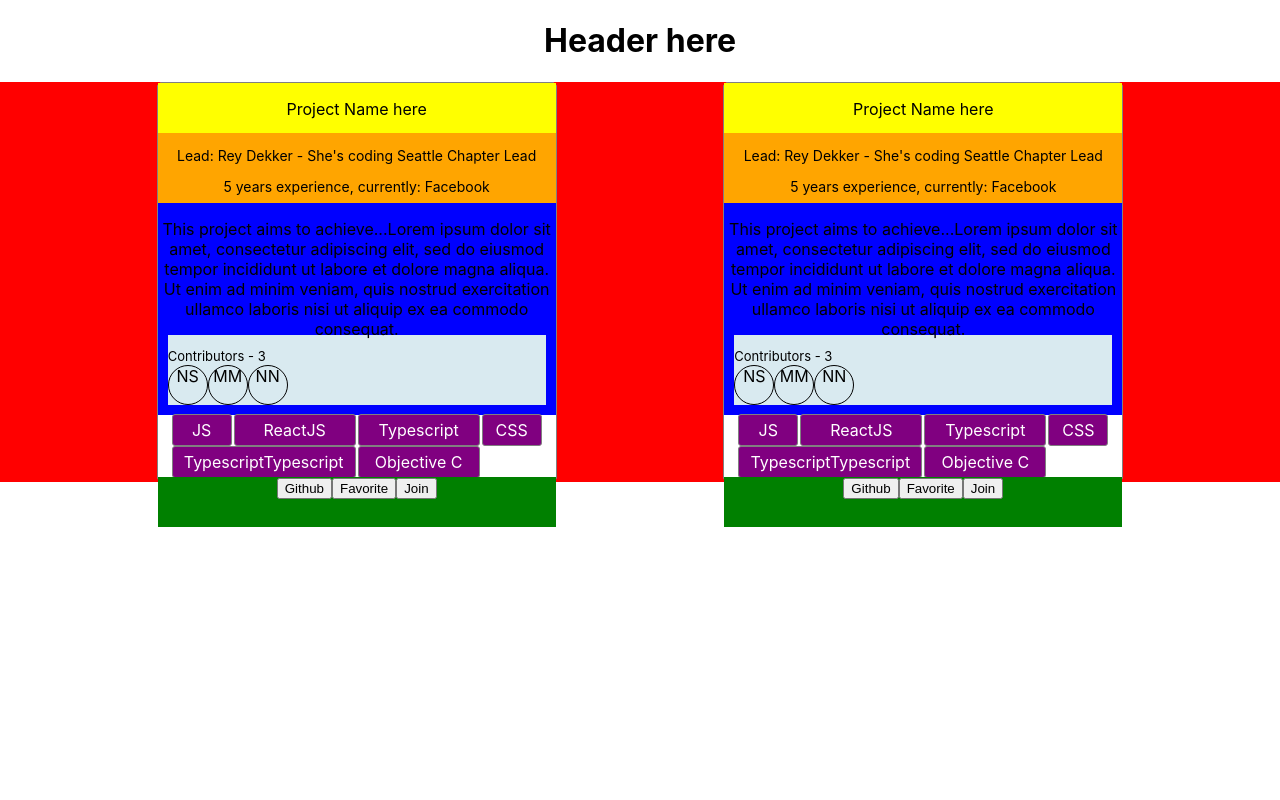
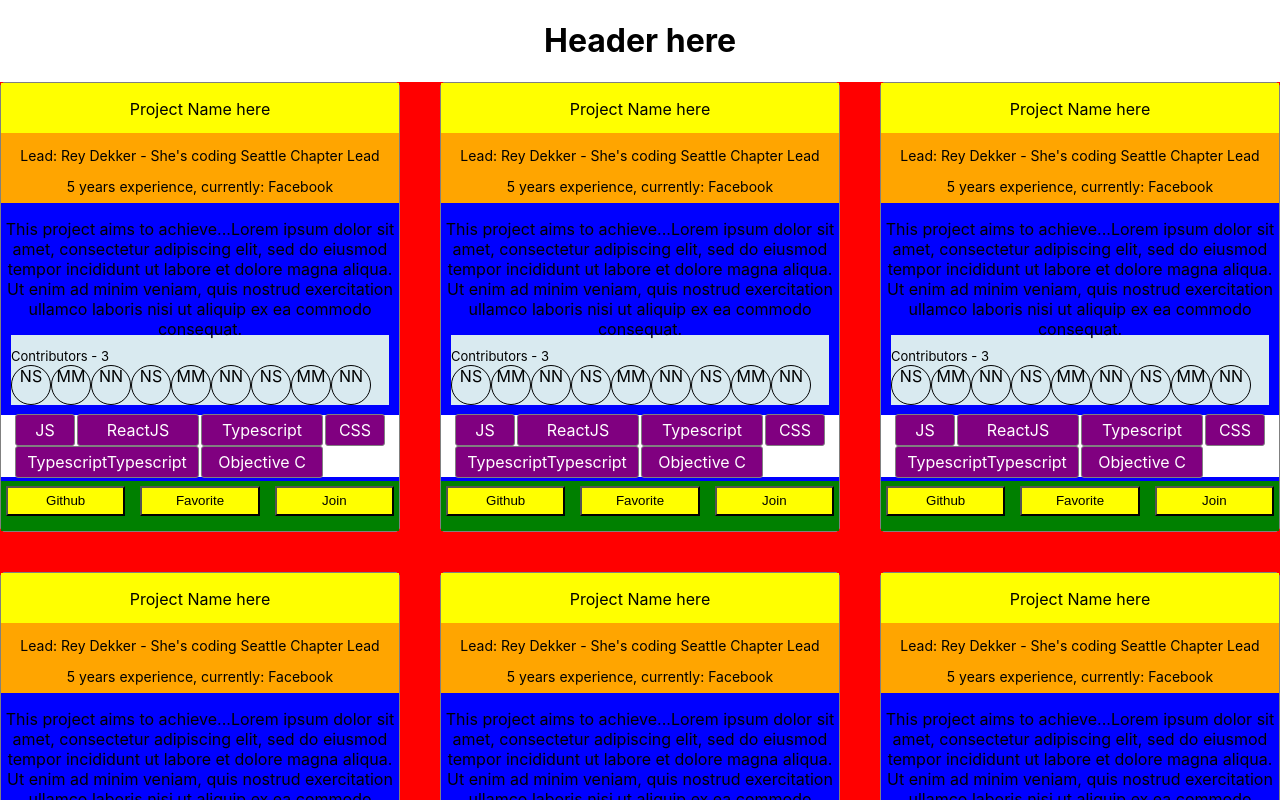
Before and after one commit to coding-allies/projects-platform-frontend, a React (Create React App) app: page / in a window 1280 px wide. Shown: the top 800 px of the page. Built offline with nearby package versions, Linux system fonts and the light colour scheme.

Commit message:
Card button layout

```diff
--- a/src/components/projectCard.js
+++ b/src/components/projectCard.js
@@ -57,13 +57,19 @@ const ProjectCard = () => {
           <div className="card-contributor-icon">NS</div>
           <div className="card-contributor-icon">MM</div>
           <div className="card-contributor-icon">NN</div>
+          <div className="card-contributor-icon">NS</div>
+          <div className="card-contributor-icon">MM</div>
+          <div className="card-contributor-icon">NN</div>
+          <div className="card-contributor-icon">NS</div>
+          <div className="card-contributor-icon">MM</div>
+          <div className="card-contributor-icon">NN</div>
         </div>
         <div className="card-tags">{getTags()}</div>
       </div>
       <div className="card-buttons">
-        <button>Github</button>
-        <button>Favorite</button>
-        <button>Join</button>
+        <button className="card-button">Github</button>
+        <button className="card-button">Favorite</button>
+        <button className="card-button">Join</button>
       </div>
     </div>
   );
--- a/src/pages/Projects.js
+++ b/src/pages/Projects.js
@@ -12,6 +12,10 @@ function Projects() {
       <div className="projects-wrapper">
         <ProjectCard />
         <ProjectCard />
+        <ProjectCard />
+        <ProjectCard />
+        <ProjectCard />
+        <ProjectCard />
       </div>
     </div>
   );
--- a/src/style/components/projectCard.css
+++ b/src/style/components/projectCard.css
@@ -22,10 +22,6 @@
 
 .card-body {
   background-color: blue;
-}
-
-.card-buttons {
-  background-color: green;
 }
 
 .card-tags {
@@ -78,3 +74,16 @@
   border: 1px solid black;
   border-radius: 20px;
 }
+
+.card-buttons {
+  background-color: green;
+  display: grid;
+  grid-template-columns: 1fr 1fr 1fr;
+  grid-template-rows: 40px;
+  grid-gap: 5px;
+}
+
+.card-button {
+  background: yellow;
+  margin: 5px;
+}
--- a/src/style/pages/projects.css
+++ b/src/style/pages/projects.css
@@ -1,8 +1,8 @@
 .projects-wrapper {
   display: grid;
   grid-template-columns: repeat(auto-fit, 400px);
-  grid-auto-rows: 400px;
-  grid-gap: 10px;
+  grid-auto-rows: 450px;
+  grid-gap: 40px;
   justify-content: space-evenly;
   background-color: red;
 }
```
